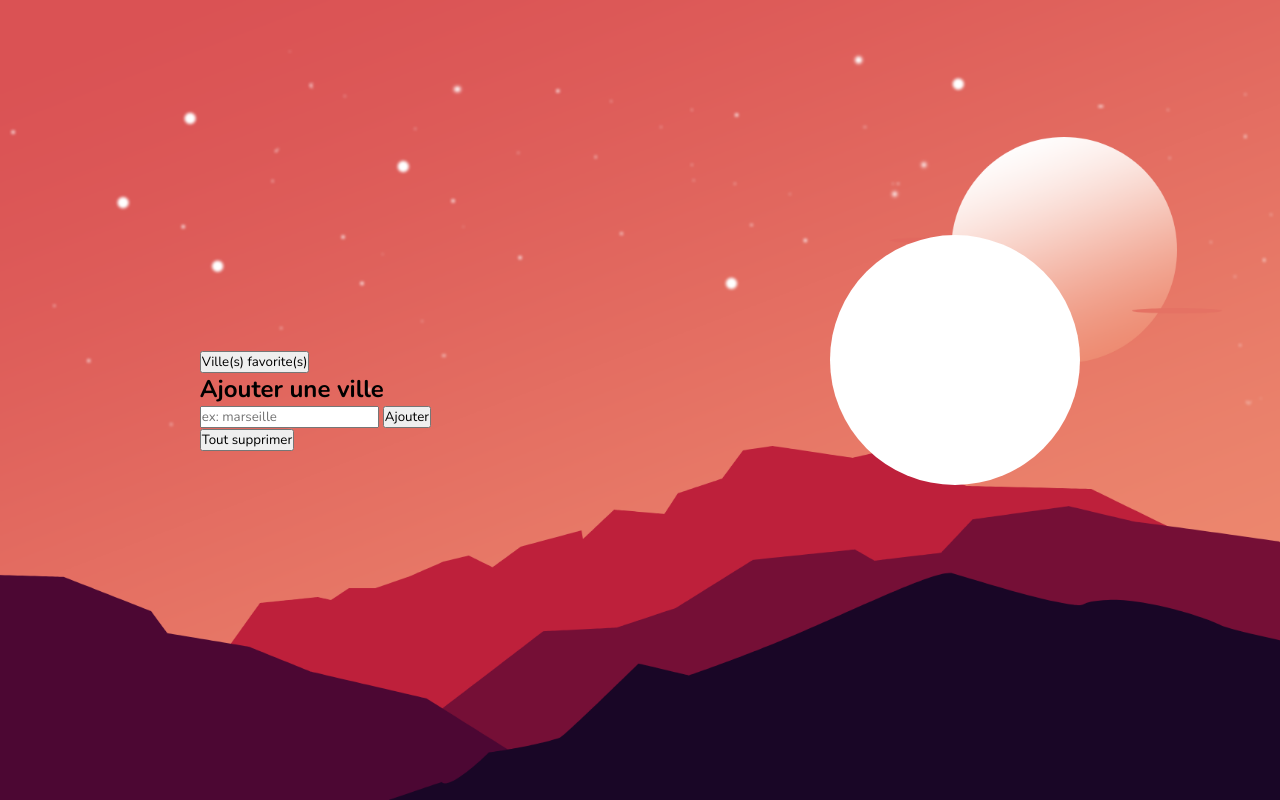
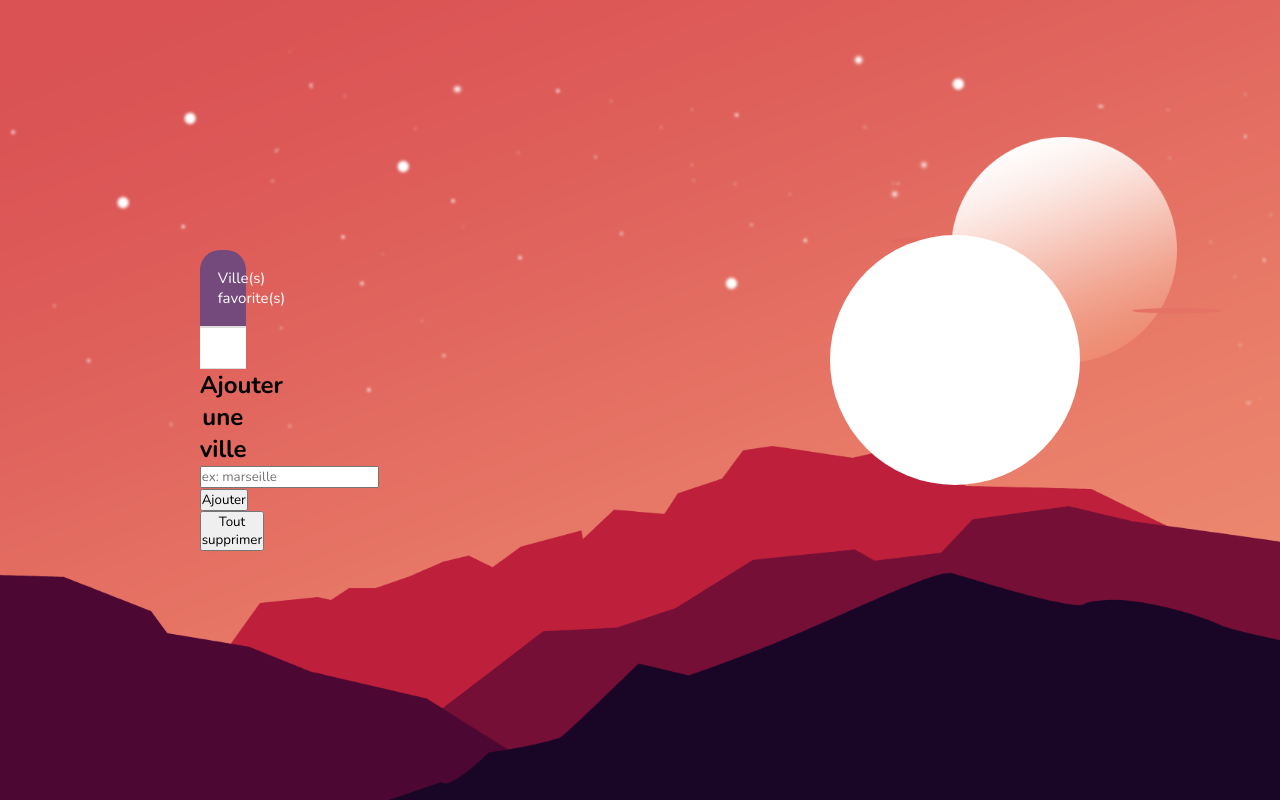
Before and after one commit to mirs-kha/meteo, a plain HTML site: page index.html in a window 1280 px wide. Drawn offline with nearby package versions, Linux system fonts and the light colour scheme; no server answers.

Commit message:
Update style.css

```diff
--- a/style.css
+++ b/style.css
@@ -90,3 +90,58 @@
     margin: 20px;
     border-radius: 20px;
 }
+
+
+ul {
+    margin: 0;
+    padding: 0;
+}
+
+li {
+    list-style: none;
+    padding: 20px;
+    border-bottom: solid 1px #dddddd;
+}
+
+.favoris {
+    width: 20%;
+    text-align: center;
+}
+
+#villes {
+    border: solid 1px #dddddd;
+}
+
+/* Style the button that is used to open and close the collapsible content */
+.collapsible {
+    background-color: #66456d;
+    color: #ede9e9;
+    cursor: pointer;
+    padding: 18px;
+    width: 100%;
+    border: none;
+    text-align: left;
+    outline: none;
+    font-size: 15px;
+    border-radius: 20px 20px 0 0;
+
+}
+
+/* Add a background color to the button if it is clicked on (add the .active class with JS), and when you move the mouse over it (hover) */
+.active,
+.collapsible:hover {
+    background-color: #744a7d;
+    color: white;
+}
+
+/* Style the collapsible content. Note: hidden by default */
+.content {
+    display: none;
+    overflow: hidden;
+    background-color: #ffffff;
+}
+
+#optionslist {
+    padding: 20px;
+    border-bottom: solid 1px #dddddd;
+}
```
